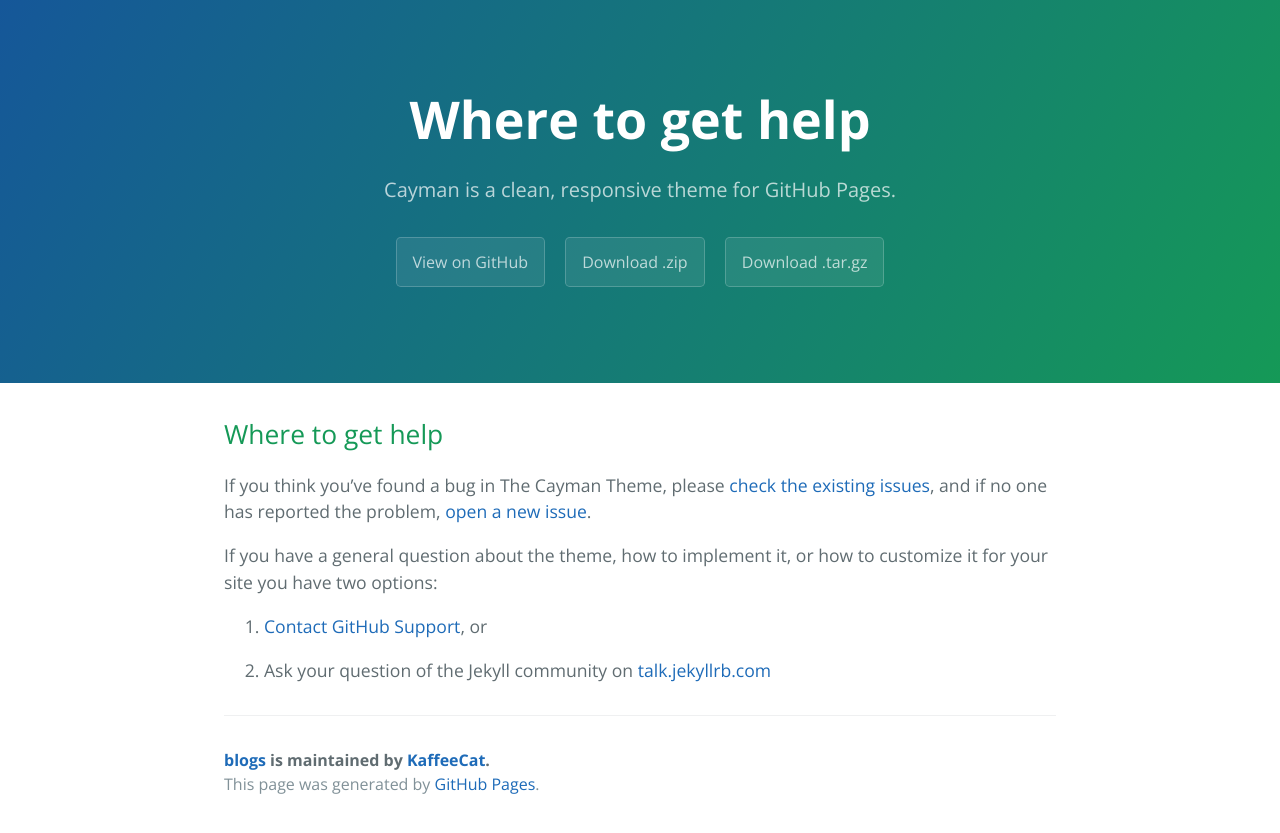
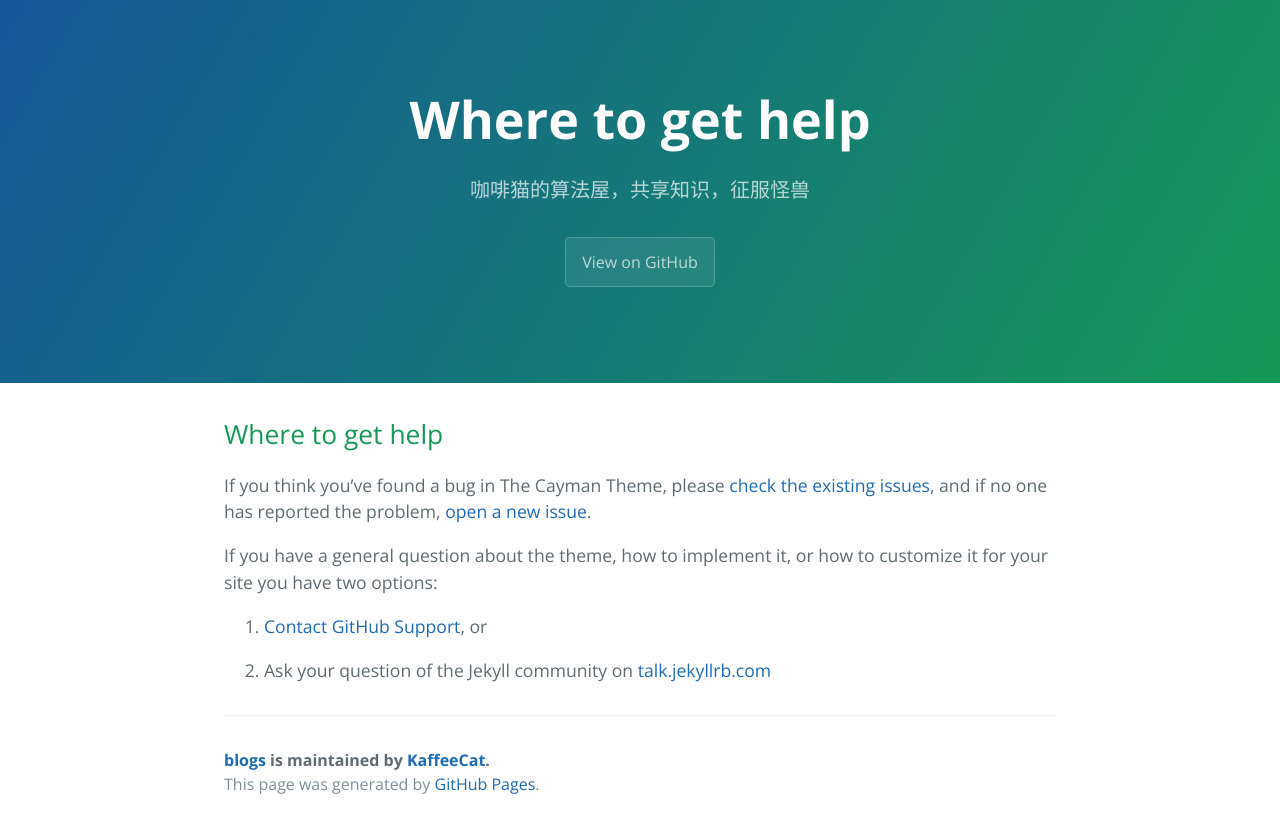
Before and after one commit to KaffeeCat/blogs, a Jekyll site: the page built from docs/SUPPORT.md, in a window 1280 px wide. Shown: the top 833 px of the page. Built offline with Jekyll 4.4.1, drawn with Linux system fonts in a browser that asks for light colours; our own code applies the rules of GitHub Pages for plain Markdown files.

Commit message:
udpate config

```diff
--- a/_config.yml
+++ b/_config.yml
@@ -1,5 +1,5 @@
 title: Cayman theme
-description: Cayman is a clean, responsive theme for GitHub Pages.
-show_downloads: true
+description: 咖啡猫的算法屋，共享知识，征服怪兽
+show_downloads: false
 google_analytics:
 theme: jekyll-theme-cayman
```
